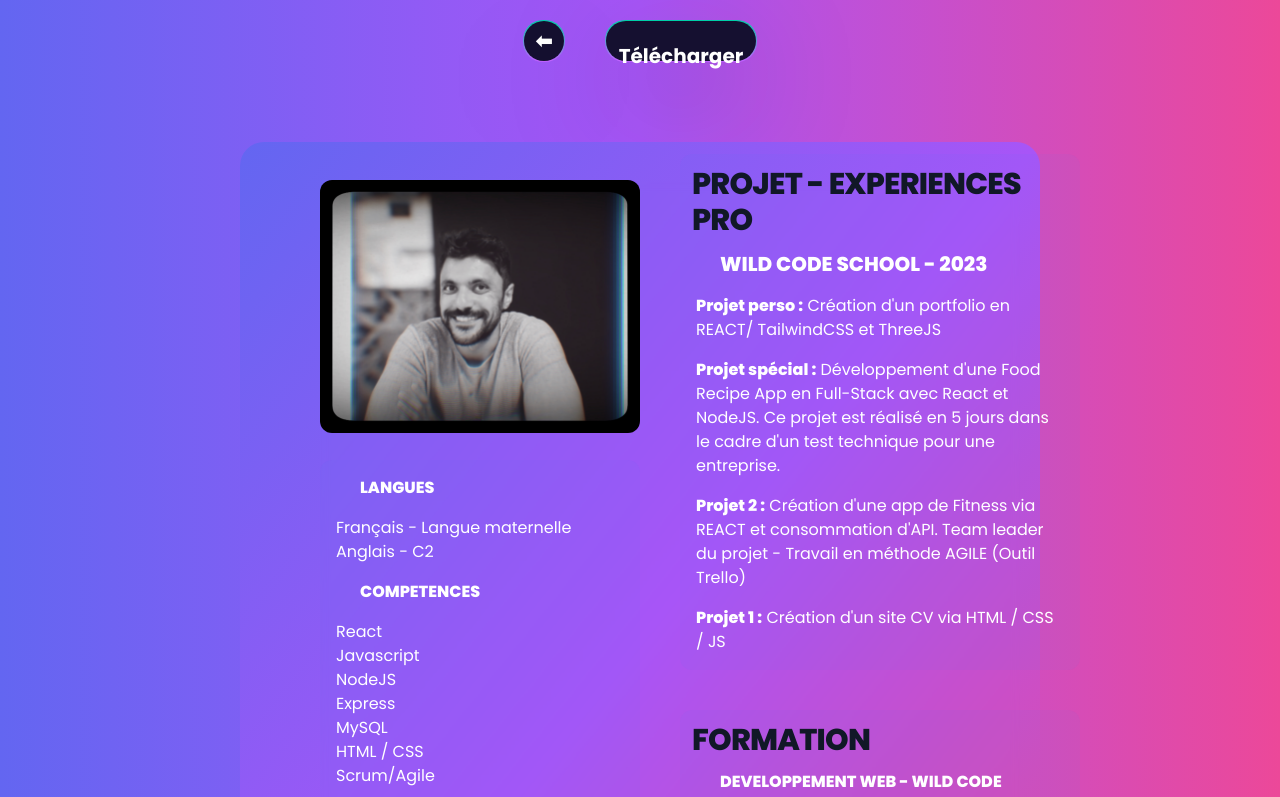
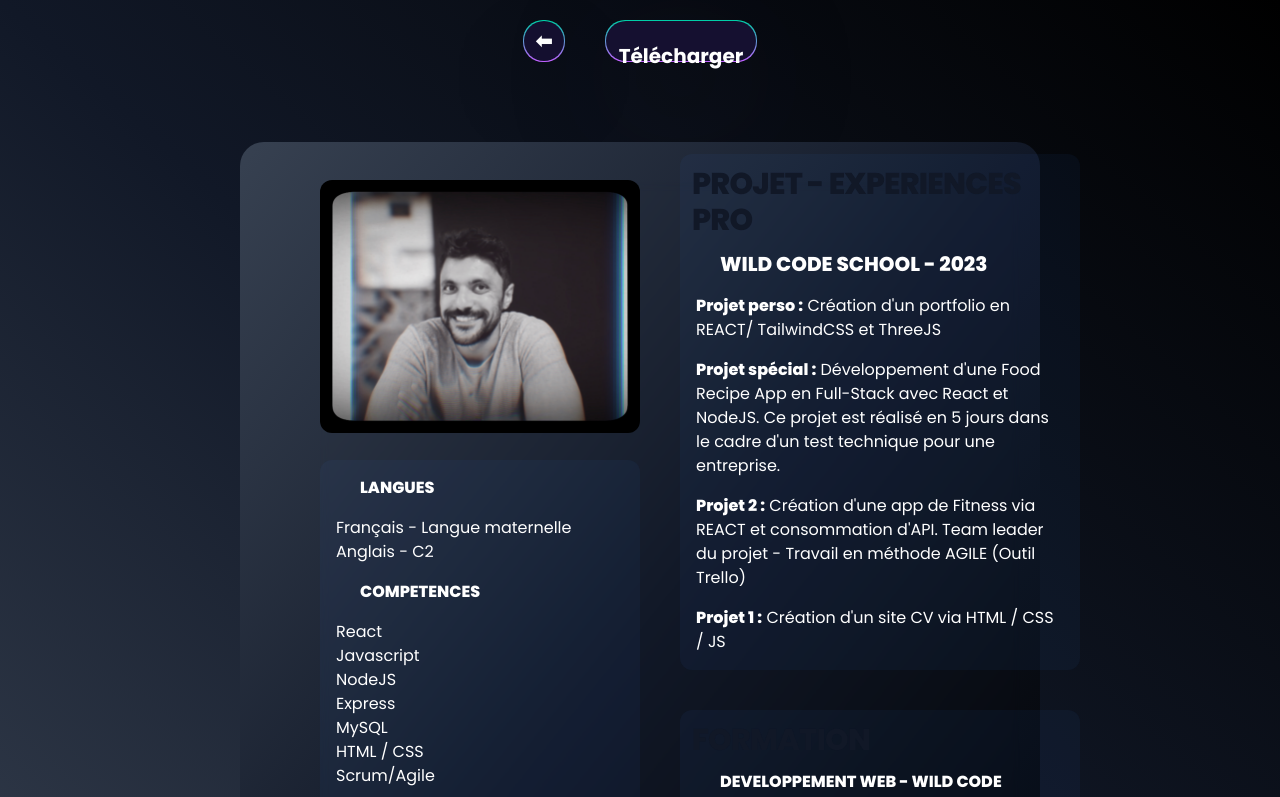
Before and after one commit to Omcci/3DPortfolio, a React (Vite) app: page /dashboard in a window 1280 px wide. Shown: the top 797 px of the page. Built offline with nearby package versions, Linux system fonts and the light colour scheme.

Commit message:
changed bg gradient in dashboard page

```diff
--- a/src/pages/Dashboard.jsx
+++ b/src/pages/Dashboard.jsx
@@ -37,9 +37,9 @@ function Dashboard() {
   };
 
   return (
-    <div className="container mx-auto bg-gradient-to-r from-indigo-500 via-purple-500 to-pink-500">
+    <div className="container mx-auto bg-gradient-to-tr from-gray-700 via-gray-900 to-black">
       {" "}
-      {/* <StarsCanvas /> */}
+      <StarsCanvas />
       <div className="flex flex-row flex-wrap items-center justify-center">
         <div className="flex flex-row xl:flex-col w-full flex-wrap items-center justify-center ">
           <div className="flex flex-row ">
```
